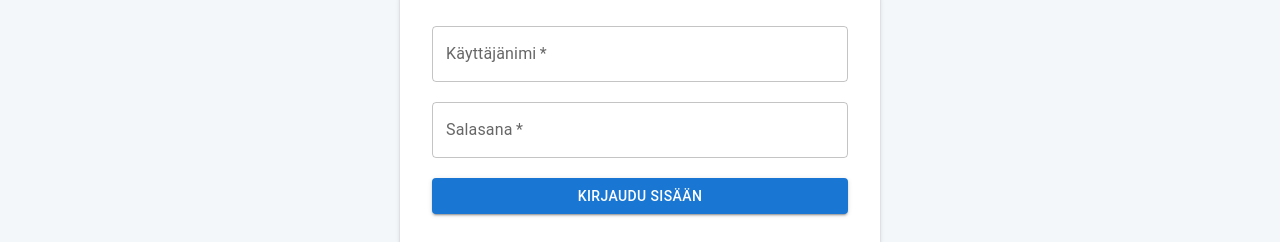
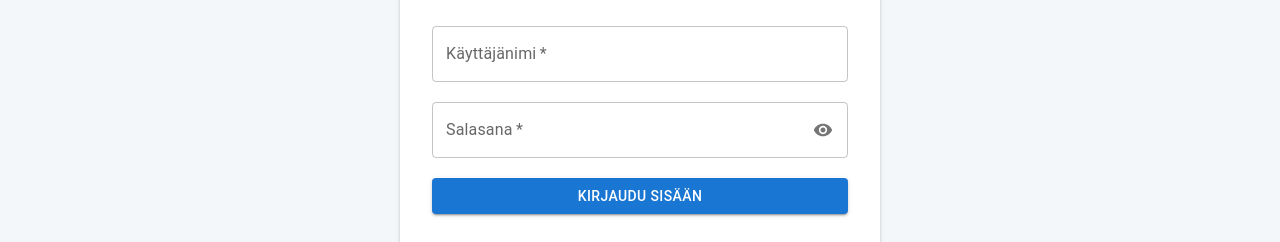
Before and after one commit to haagahelia/HH-SECUR-i, a React (Vite) app in the folder hh-riski/: page /login in a window 1280 px wide. Shown: the part 228-470 px from the top of the page. Built offline with nearby package versions, Linux system fonts and the light colour scheme.

Commit message:
feat: Add password visibility toggle and enhance input styling in LoginPage

```diff
--- a/hh-riski/src/Components/LoginPage.tsx
+++ b/hh-riski/src/Components/LoginPage.tsx
@@ -3,7 +3,8 @@ import { authenticateUser } from "../services/auth";
 import { useNavigate } from "react-router-dom";
 import Navbar from "./Layout/Navbar";
 import { useState } from "react";
-import { Alert, Box, Button, CircularProgress, Paper, Stack, TextField, Typography } from "@mui/material";
+import { Alert, Box, Button, CircularProgress, IconButton, InputAdornment, Paper, Stack, TextField, Typography } from "@mui/material";
+import { Visibility, VisibilityOff } from "@mui/icons-material";
 
 type LoginErrorCode = "" | "INVALID_CREDENTIALS" | "LOGIN_SERVICE_UNAVAILABLE" | "UNKNOWN";
 
@@ -16,6 +17,7 @@ const LoginPage = () => {
 	});
 	const [errorCode, setErrorCode] = useState<LoginErrorCode>("");
 	const [isLoading, setIsLoading] = useState(false);
+	const [showPassword, setShowPassword] = useState(false);
 
 	const navigate = useNavigate();
 	const isFinnish = selectedLanguage === "fi";
@@ -70,6 +72,12 @@ const LoginPage = () => {
 						<Stack spacing={2.5}>
 							<TextField
 								label={selectedLanguage === "fi" ? "Käyttäjänimi" : "Username"}
+								sx={{
+									"& input:-webkit-autofill": {
+										WebkitBoxShadow: "0 0 0 100px #ffffff inset",
+										WebkitTextFillColor: "#17212b"
+									}
+								}}
 								value={inputUser.username}
 								autoComplete="username"
 								required
@@ -80,10 +88,48 @@ const LoginPage = () => {
 							/>
 							<TextField
 								label={selectedLanguage === "fi" ? "Salasana" : "Password"}
-								type="password"
+								type={showPassword ? "text" : "password"}
+								sx={{
+									"& .MuiOutlinedInput-root": {
+										backgroundColor: "transparent"
+									},
+									"& .MuiInputAdornment-root": {
+										backgroundColor: "transparent"
+									},
+									"& .MuiIconButton-root": {
+										backgroundColor: "transparent"
+									},
+									"& input:-webkit-autofill": {
+										WebkitBoxShadow: "0 0 0 100px #ffffff inset",
+										WebkitTextFillColor: "#17212b"
+									}
+								}}
 								value={inputUser.password}
 								autoComplete="current-password"
 								required
+								slotProps={{
+									input: {
+										endAdornment: (
+											<InputAdornment position="end" sx={{ backgroundColor: "transparent" }}>
+												<IconButton
+													aria-label={showPassword ? "Hide password" : "Show password"}
+													size="small"
+													edge="end"
+													onClick={() => setShowPassword((visible) => !visible)}
+													onMouseDown={(event) => event.preventDefault()}
+													sx={{
+														p: 0.5,
+														backgroundColor: "transparent",
+														"&:hover": { backgroundColor: "transparent" },
+														"& .MuiSvgIcon-root": { fontSize: 20 }
+													}}
+												>
+													{showPassword ? <VisibilityOff /> : <Visibility />}
+												</IconButton>
+											</InputAdornment>
+										)
+									}
+								}}
 								onChange={e => {
 									setErrorCode("");
 									setInputUser({ ...inputUser, password: e.target.value });
```
